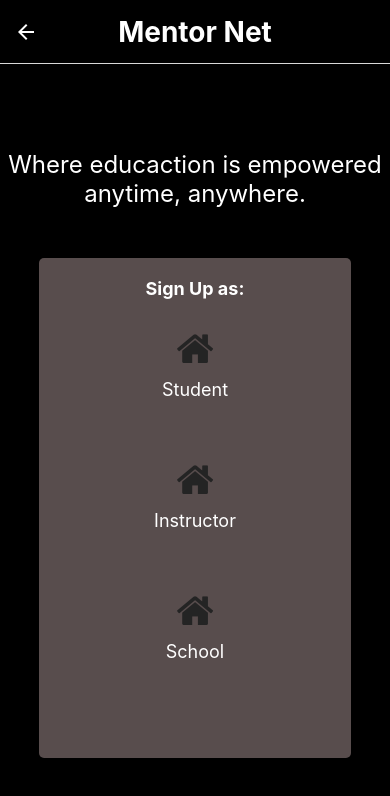
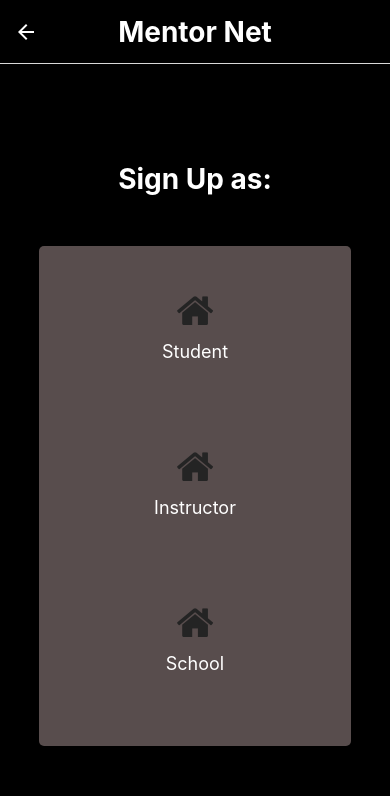
Before and after one commit to jolene-jebet/MentorNet, a React Native app: screen /SignUpScreen in a window 390 px wide. Shown: the top 796 px of the page. Built offline with nearby package versions, Linux system fonts and the light colour scheme.

Commit message:
Adjusted the size of the sign up text

```diff
--- a/screens/SignUpScreen.js
+++ b/screens/SignUpScreen.js
@@ -22,11 +22,8 @@ const SignUpScreen = () => {
 
     return(
         <View style={styles.container}>
-             <Text style={styles.text}>
-                Where educaction is empowered anytime, anywhere.
-            </Text>
+            <Text style={styles.signupText}>Sign Up as:</Text>
             <View style={styles.signup}>
-                <Text style={styles.signupText}>Sign Up as:</Text>
                 <TouchableOpacity style={styles.signupOption} onPress={handleStudentPress}>
                     <Icon
                         name='home'
@@ -85,9 +82,9 @@ const styles = StyleSheet.create({
     },
     signupText: {
       color: 'white',
-      fontSize: 18,
+      fontSize: 28,
       fontWeight: 'bold',
-      marginBottom: 30,
+      marginBottom: 50,
     },
     signupOption: {
       alignItems: 'center',
@@ -95,6 +92,7 @@ const styles = StyleSheet.create({
     },
     icon: {
       marginBottom: 10,
+      marginTop:25
     },
     optionText: {
       fontSize: 18,
```
